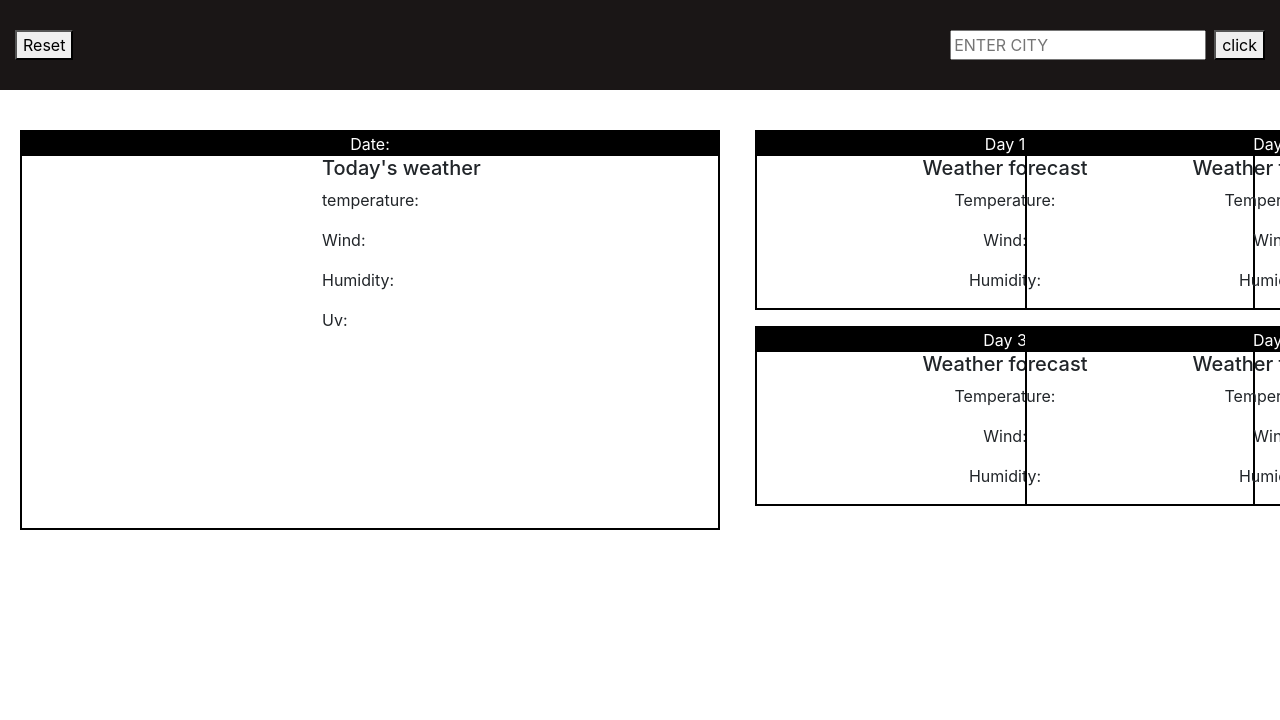
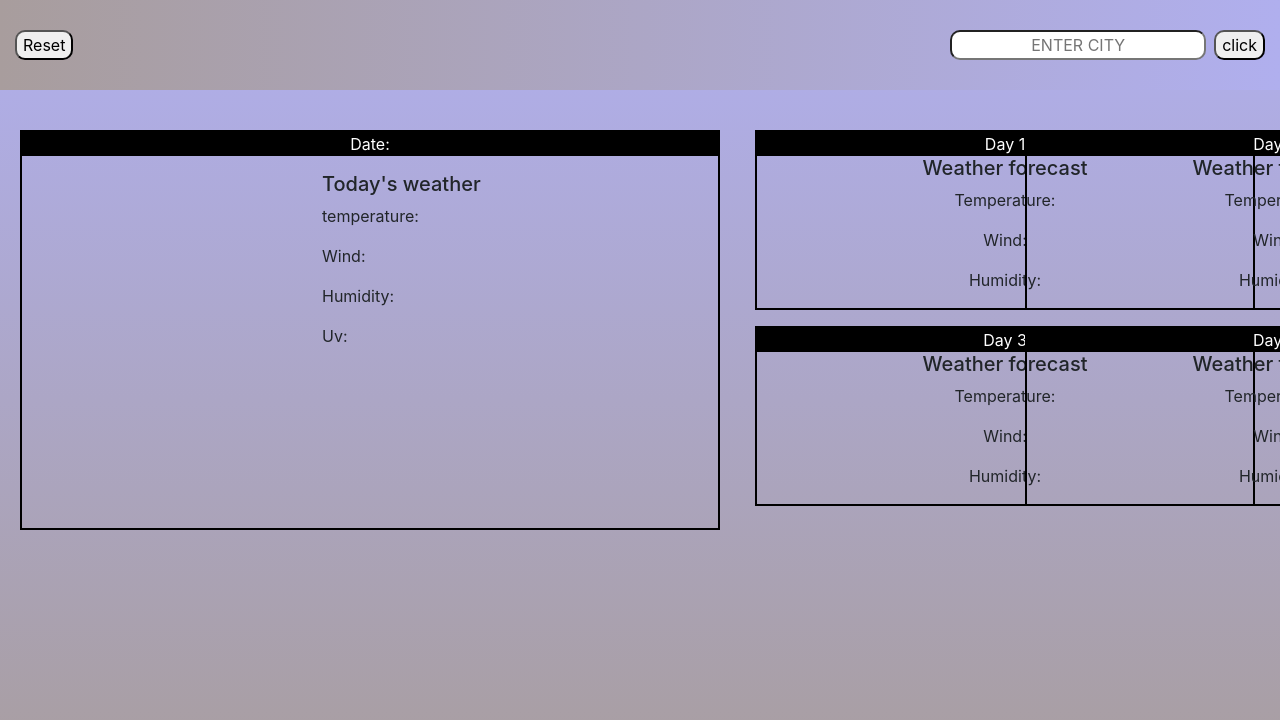
Before and after one commit to jahnathanexantus/weatherobj, a plain HTML site: page index.html in a window 1280 px wide. Drawn offline with nearby package versions, Linux system fonts and the light colour scheme.

Commit message:
fixed tag

```diff
--- a/index.html
+++ b/index.html
@@ -8,7 +8,7 @@
 			rel="stylesheet"
 			href="https://cdnjs.cloudflare.com/ajax/libs/twitter-bootstrap/4.5.0/css/bootstrap.min.css"
 		/>
-    <title>test3</title>
+    <title>weatherObj</title>
 </head>
 <body>
     <div class="headerContainer">
@@ -19,10 +19,10 @@
                 </div>
                 <div class="navWrapperR">
                     <div class="nav">
-				<input type="text" placeholder="ENTER CITY" id="citySearch" />
-				<button id="submitt-Btn" type="submit" fa fa-search class="citySearch ml-2">
-					click
-				</button>
+                        <input type="text" placeholder="ENTER CITY" id="citySearch" class="center-placeholder" />
+                        <button id="submitt-Btn" type="submit" fa fa-search class="citySearch ml-2">
+                            click
+                        </button>
                     </div>
                 </div>
     </div>
@@ -31,7 +31,7 @@
             <div class="todayWeather ">
                 <div class="today1Wrapper">
                     <div class="cardHeader text-color:white" id="crntday">Date:</div>
-                    <div class="cardTBody">
+                    <div class="cardTBody pt-3">
                         <h5 class="cardTitle">Today's weather</h5>
                         <p id="tdyTemperature">temperature:</p>
                         <p id="tdyWind">Wind:</p>
@@ -40,7 +40,7 @@
                     </div>
                 </div>
             </div>
-            <div class="container overflow-hidden text-center  cards">
+            <div class="container overflow-hidden text-center  cards ">
                 <div class="row gy-5">
                   <div class="col-6">
                     <div class="weatherCards mb-3">
--- a/style.css
+++ b/style.css
@@ -2,14 +2,15 @@ body{
     box-sizing: 0;
     padding: 0;
     margin: 0;
+    background-image: linear-gradient( rgb(176, 175, 238) , rgb(168, 157, 157));
+
 }
 
 .headerContainer{
     display: flex;
-    background-color: rgb(26, 22, 22);
+    background-image: linear-gradient(to right, rgb(168, 157, 157) , rgb(176, 175, 238));
     height: 90px;
     justify-content: space-between;
-
 }
 
 .navWrapperR{
@@ -39,6 +40,7 @@ body{
     width: 700px;
     height: 400px;
     margin: 20px;
+
 }
 .cardHeader{
     display: flex;
@@ -56,6 +58,7 @@ body{
     display: flex;
     margin-bottom: 10px;
     justify-content: space-around;
+
 
   }
 
@@ -77,3 +80,24 @@ body{
     background-color: black;
     color: white;
   }
+
+  #rstBtn{
+    border-radius: 10px;
+  }
+
+  #citySearch{
+    border-radius: 10px;
+
+  }
+
+  #centerPlace{
+    display: flex;
+    justify-content: center;
+    align-items: center;
+  }
+  .citySearch{
+    border-radius: 10px;
+  }
+  .center-placeholder::placeholder {
+    text-align: center;
+}
```
